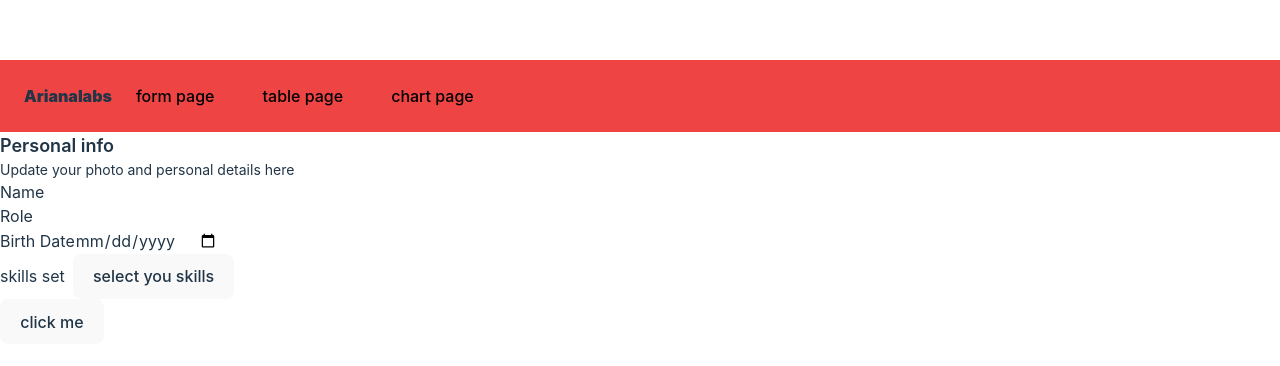
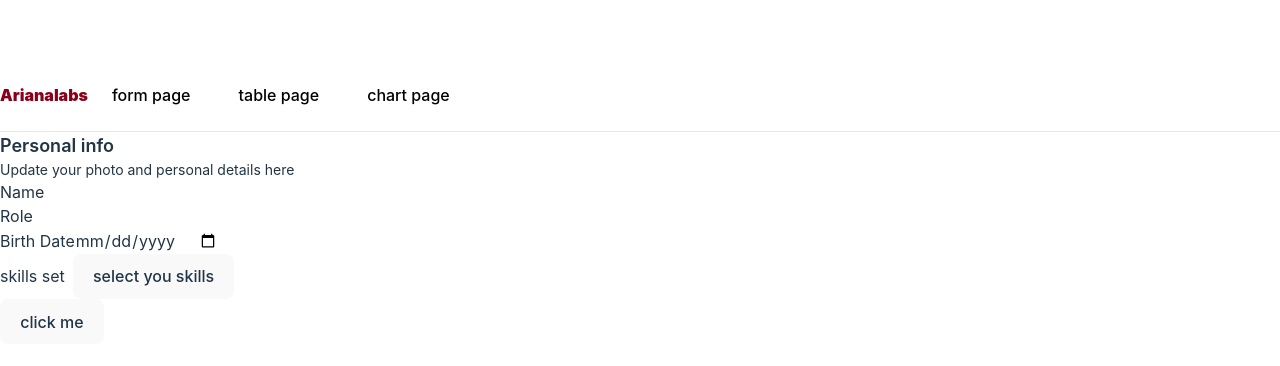
Before and after one commit to SaharGhadampoorHafezi/ariana-code-challenge, a React (Vite) app: page / in a window 1280 px wide. Shown: the part 198-564 px from the top of the page. Built offline with nearby package versions, Linux system fonts and the light colour scheme.

Commit message:
fix bug: fix the ui

```diff
--- a/src/components/header-component.jsx
+++ b/src/components/header-component.jsx
@@ -8,7 +8,7 @@ const HeaderComponent = () => {
     { title: "chart page", route: "chart" },
   ];
   return (
-    <div className="w-[1440px] h-[72px] bg-red-500 flex align-center items-center pl-6">
+    <div className="w-[1440px] h-[72px] text-[#8A001B] flex align-center items-center border border-t-0 border-l-0 border-r-0">
       <div>
         <h2 className="text-base font-black text-[dark-red]">Arianalabs</h2>
       </div>
```
